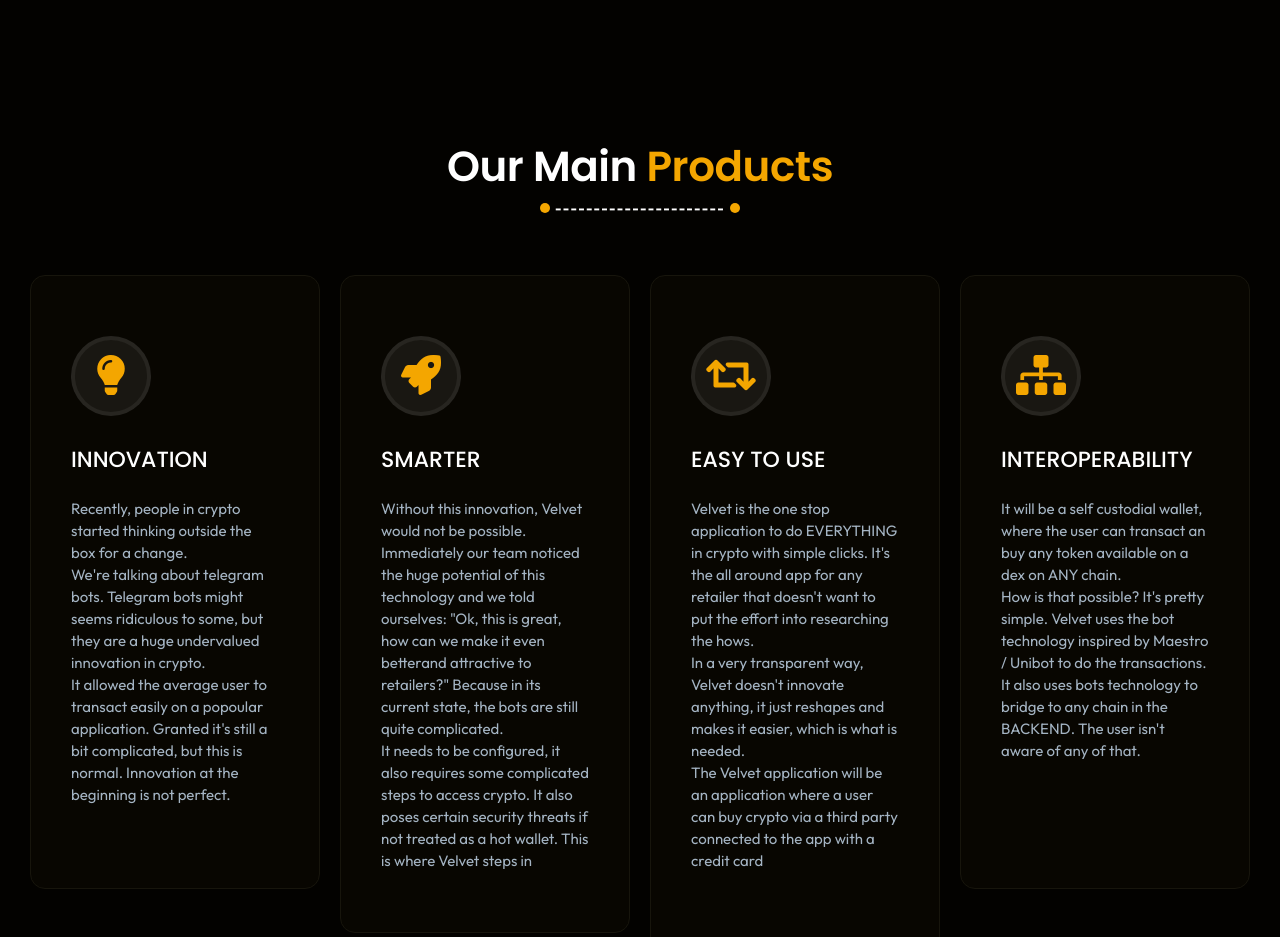
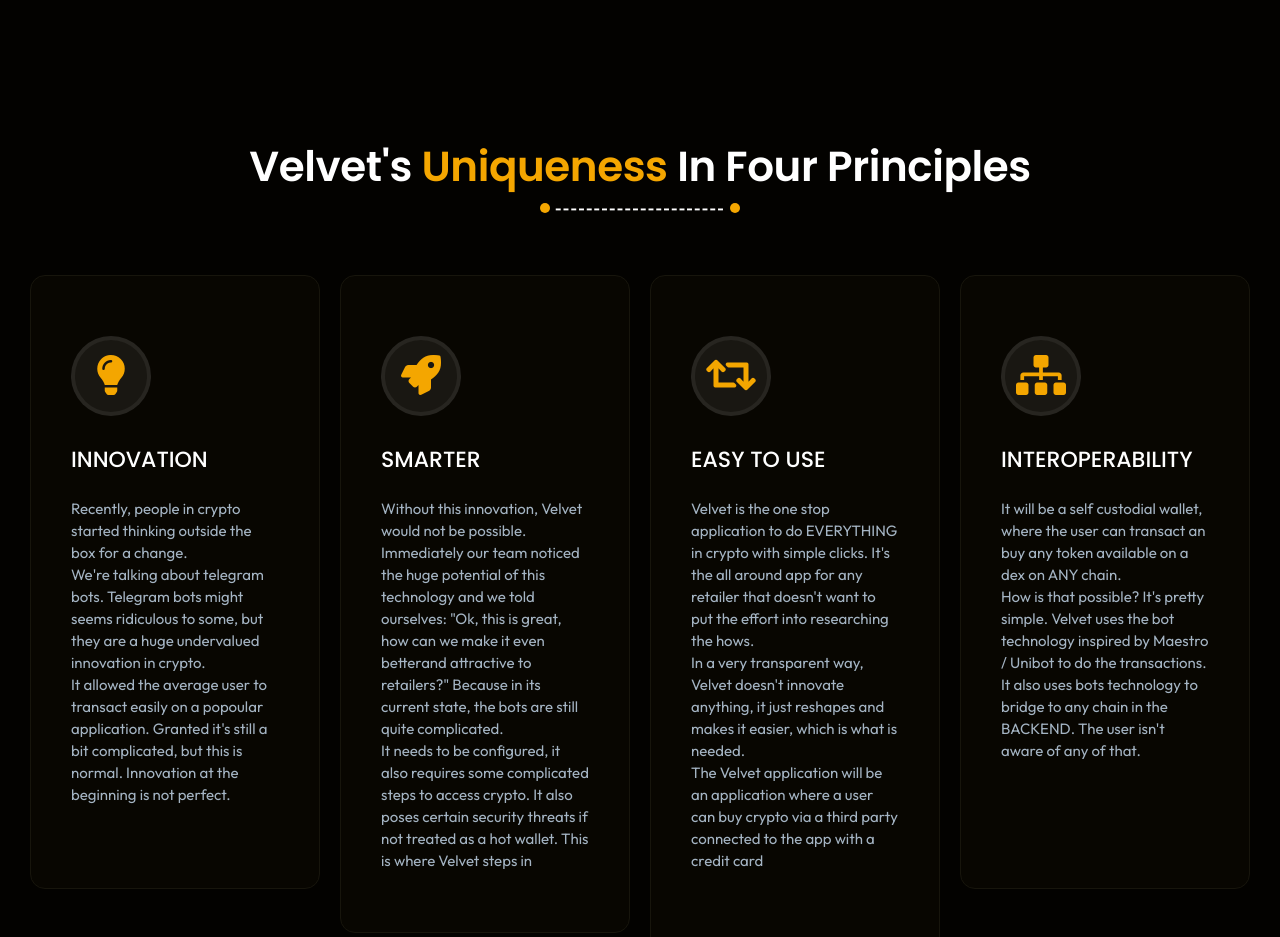
Before and after one commit to BobD-tech/BobD-tech.github.io, a plain HTML site: page index.html in a window 1280 px wide. Shown: the part 1400-2337 px from the top of the page. Drawn offline with Linux system fonts and the light colour scheme.

Commit message:
Update index.html

```diff
--- a/index.html
+++ b/index.html
@@ -272,7 +272,7 @@
           <div class="row justify-content-center pb-30">
             <div class="col-xl-12">
               <div class="section-title text-center">
-                <h4 class="title">Our main <span>products</span></h4>
+                <h4 class="title">Velvet's <span>Uniqueness</span> in four principles</h4>
                 <span class="sub-title">----------------------</span>
               </div>
             </div>
```
